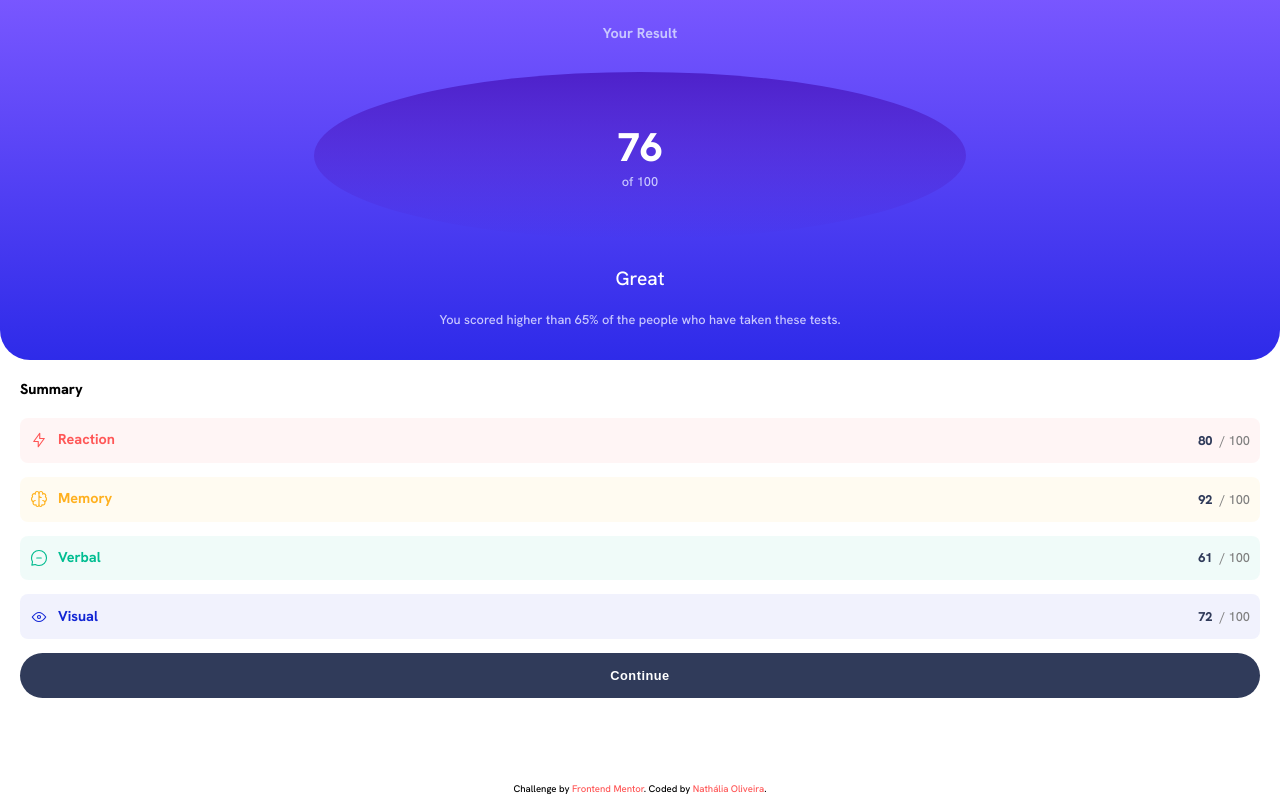
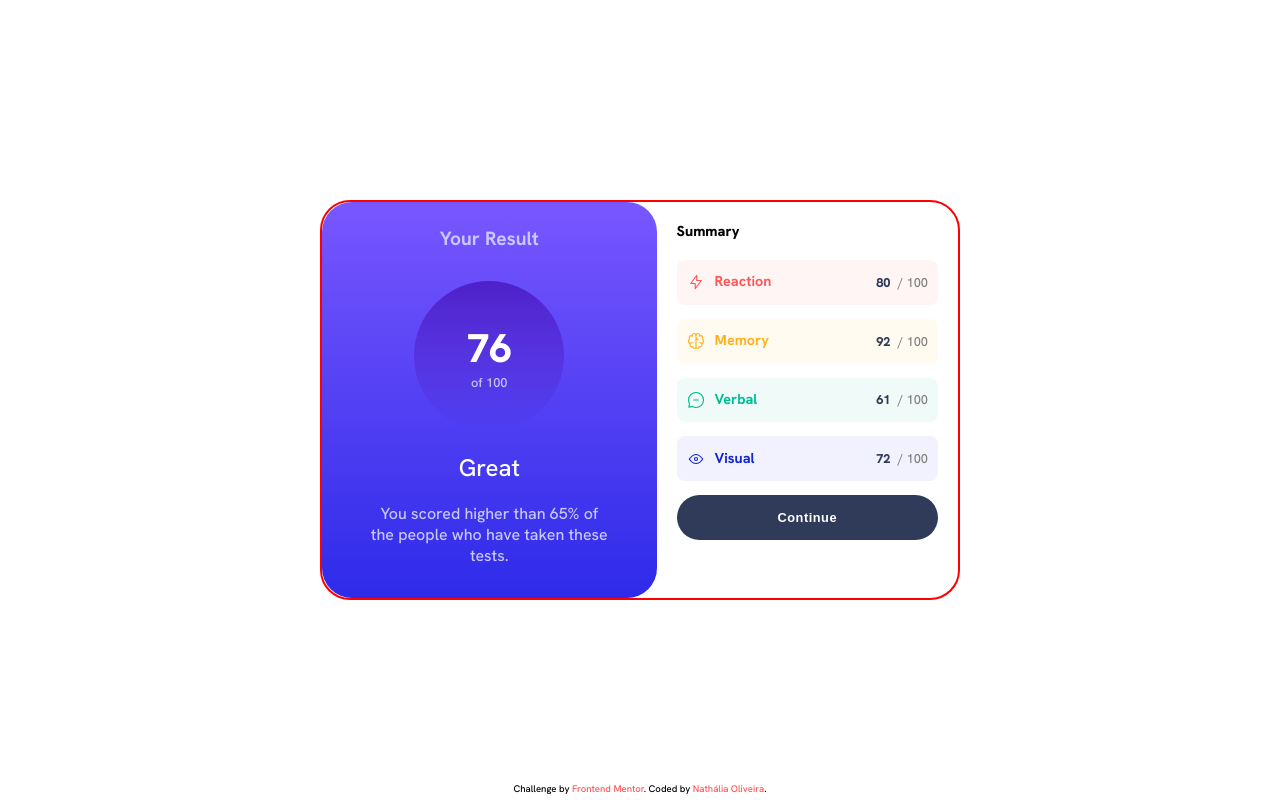
Before and after one commit to nathsantoliver/results-summary-component-main, a plain HTML site: page index.html in a window 1280 px wide. Drawn offline with Linux system fonts and the light colour scheme.

Commit message:
styling for desktop

```diff
--- a/assets/css/style.css
+++ b/assets/css/style.css
@@ -200,8 +200,53 @@ body {
     color: var(--light-red);
 }
 
-/* @media(min-width: 768px) {} */
+@media(min-width: 1200px) {
+    body {
+        /* background-color: aquamarine; */
+        width: 100vw;
+        height: 100vh;
+        display: flex;
+        flex-direction: column;
+        align-items: center;
+        position: relative;
+    }
 
-/* @media(min-width: 1200px) {} */
+    .card {
+        border:2px solid red;
+        width: 50vw;
+        height: 50vh;
+        margin: auto;
+        border-radius: 30px;
+        display: flex;
+    }
 
-/* @media(min-width: 1440px) {} */
+    .section_results {
+        /* display: none; */
+        border-radius: 30px;
+        height: 100%;
+        width: 50vw;
+        gap: 0;
+    }
+
+    .section_results .section_title {
+        font-size: 1.2rem;
+    }
+
+    .result_value {
+        width: 150px;
+        height: 150px;
+        border-radius: 50%;
+    }
+
+    .section_results h1 {
+        padding-top: 0;
+        font-size: 1.5rem;
+    }
+
+    .section_results p {
+        font-size: 1rem;
+    }
+
+    /* FALTA BOX-SHADOW E ORGANIZAR SECTION SUMMARY */
+    .section_summary {}
+}
```
